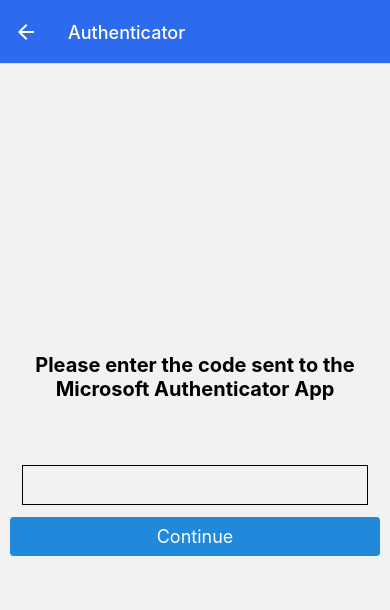
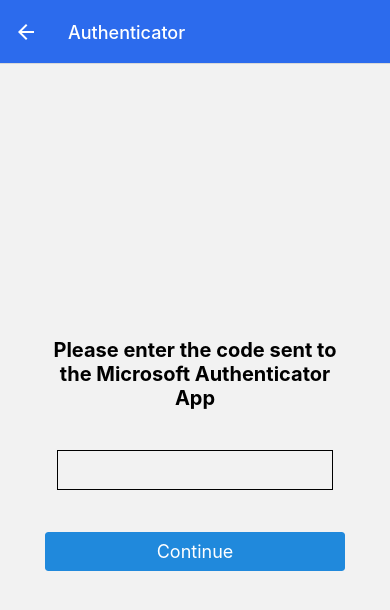
Before and after one commit to cab420/HAZH-Mobile, a React Native app: screen /Authenticator in a window 390 px wide. Shown: the top 610 px of the page. Built offline with nearby package versions, Linux system fonts and the light colour scheme.

Commit message:
Update AuthScreen.js
update buttons placement

```diff
--- a/screens/AuthScreen.js
+++ b/screens/AuthScreen.js
@@ -5,11 +5,11 @@ import { Button, Input, Image } from "react-native-elements";
 const AuthScreen = ({ navigation }) => {
   return (
     <KeyboardAvoidingView behavior="padding" style={styles.container}>
-    <View>
+    <View style={styles.inputContainer}>
 
       <Text style = {styles.msg}>Please enter the code sent to the Microsoft Authenticator App</Text>
       <TextInput style={styles.input}></TextInput>
-      <Button onPress={() => navigation.navigate("Home")} containerStyle={styles.Button} title="Continue" />
+      <Button onPress={() => navigation.navigate("Home")} containerStyle={styles.button} title="Continue" />
 
     </View>
     </KeyboardAvoidingView>
@@ -30,8 +30,8 @@ const styles = StyleSheet.create({
     width: 300,
   },
   button: {
-    width: 200,
-    marginBottom: 200,
+    width: 300,
+    marginTop: 30,
   },
   logo: {
     width:200,
```
